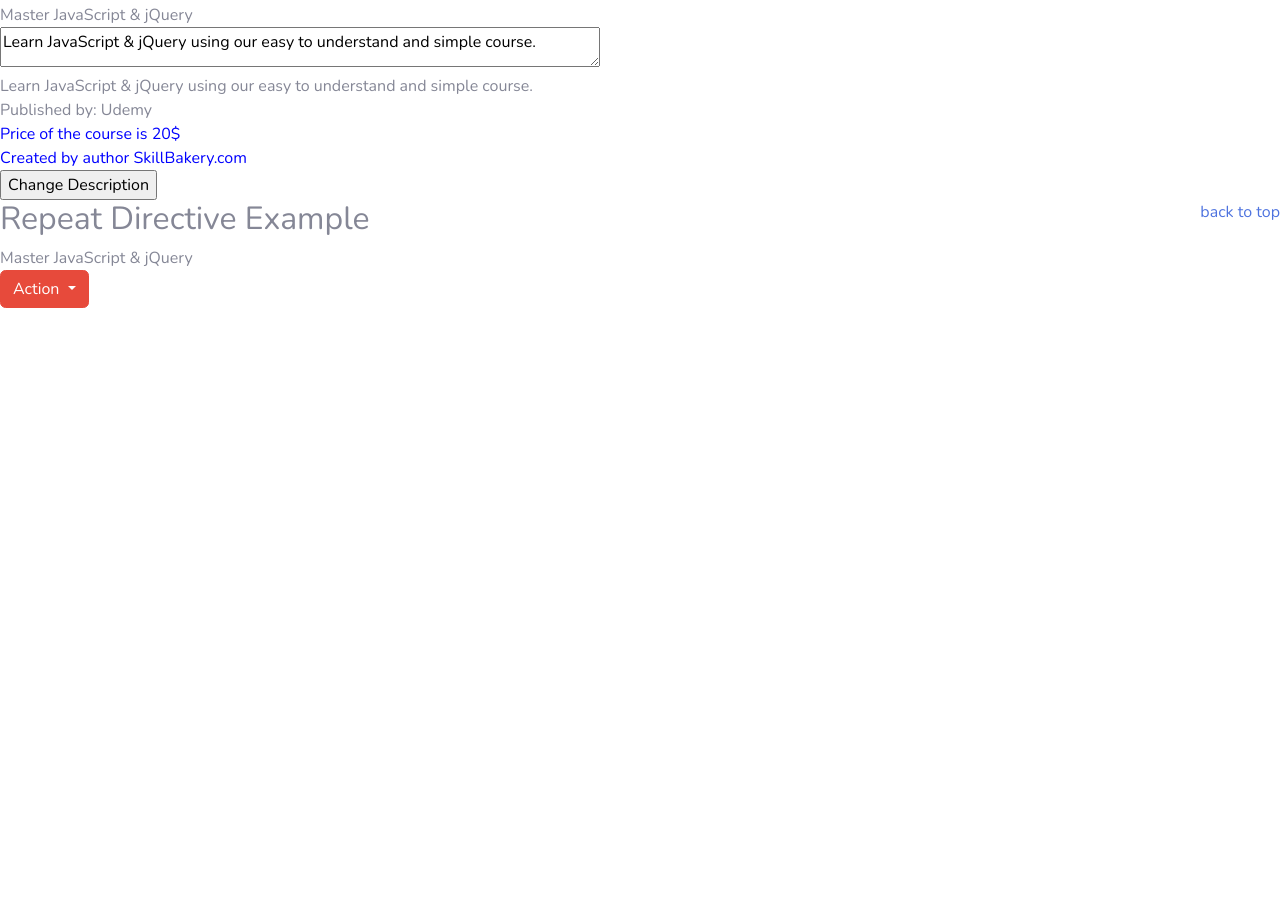
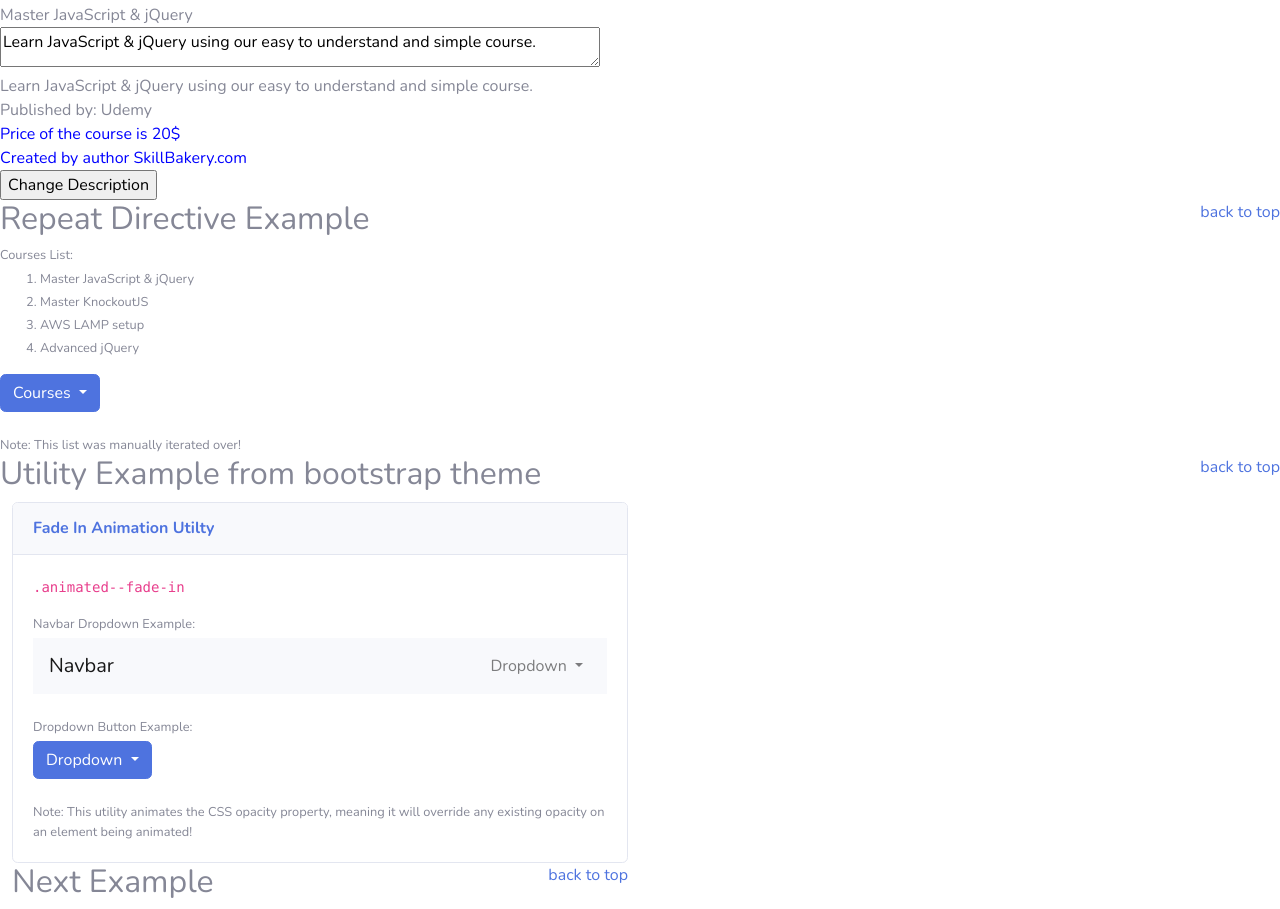
Before and after one commit to Joel-Bright-Xyram/Project-1, a website with bundled scripts: page index.html in a window 1280 px wide. Shown: the part 859-1768 px from the top of the page. Before the commit the page ends 1167 px from the top, so only its background shows below. Built offline with nearby package versions, Linux system fonts and the light colour scheme.

Commit message:
fix: Corrected the issues in the dropdown

```diff
--- a/index.html
+++ b/index.html
@@ -5,7 +5,6 @@
     <meta http-equiv="X-UA-Compatible" content="IE=edge" />
     <meta name="viewport" content="width=device-width, initial-scale=1.0" />
     <title>Example Practice</title>
-    <link rel="stylesheet" href="css/custom.css">
 
     <!-- Custom fonts for this template-->
     <link href="vendor/fontawesome-free/css/all.min.css" rel="stylesheet" type="text/css">
@@ -15,6 +14,9 @@
 
     <!-- Custom styles for this template-->
     <link href="css/sb-admin-2.min.css" rel="stylesheet">
+
+    <!-- Custom styles for practice-->
+    <link rel="stylesheet" href="css/custom.css">
   </head>
   <body data-ng-cloak>
     <ol id="contents">
@@ -157,20 +159,81 @@
             courseUrl: "https://www.udemycom/advanced-jquery-tips-and-tricks-for-developers-designers/",
             coverColour: "green"
         }]'>
-        <div>{{Courses[0].title}}</div>
-        <!-- Example single danger button -->
-        <div class="btn-group">
-            <button type="button" class="btn btn-danger dropdown-toggle" data-bs-toggle="dropdown" aria-expanded="false">
-            Action
-            </button>
-            <ul class="dropdown-menu">
-            <li><a class="dropdown-item" href="#">Action</a></li>
-            <li><a class="dropdown-item" href="#">Another action</a></li>
-            <li><a class="dropdown-item" href="#">Something else here</a></li>
-            <li><hr class="dropdown-divider"></li>
-            <li><a class="dropdown-item" href="#">Separated link</a></li>
-            </ul>
+        <div class="small mb-1">Courses List:</div>
+        <ol>
+            <li class="small mb-1" data-ng-repeat="Course in Courses">{{Course.title}}</li>
+        </ol>
+            <div class="dropdown mb-4">
+                <button class="btn btn-primary dropdown-toggle" type="button"
+                    id="dropdownMenuButton" data-toggle="dropdown" aria-haspopup="true"
+                    aria-expanded="false">
+                    Courses
+                </button>
+                <div class="dropdown-menu animated--fade-in"
+                    aria-labelledby="dropdownMenuButton">
+                    <div data-ng-repeat="Course in Courses"><a class="dropdown-item" href="{{Course.courseUrl}}">{{Course.title}}</a></div>
+                </div>
+            </div>
+            <p class="mb-0 small">Note: This list was manually iterated over!</p>
         </div>
+
+        <a href="#contents" style="float: right">back to top</a>
+        <h2>Utility Example from bootstrap theme</h2>
+        <!-- Fade In Utility Example from bootstrap theme-->
+        <div class="col-lg-6">
+
+            <div class="card position-relative">
+                <div class="card-header py-3">
+                    <h6 class="m-0 font-weight-bold text-primary">Fade In Animation Utilty</h6>
+                </div>
+                <div class="card-body">
+                    <div class="mb-3">
+                        <code>.animated--fade-in</code>
+                    </div>
+                    <div class="small mb-1">Navbar Dropdown Example:</div>
+                    <nav class="navbar navbar-expand navbar-light bg-light mb-4">
+                        <a class="navbar-brand" href="#">Navbar</a>
+                        <ul class="navbar-nav ml-auto">
+                            <li class="nav-item dropdown">
+                                <a class="nav-link dropdown-toggle" href="#" id="navbarDropdown"
+                                    role="button" data-toggle="dropdown" aria-haspopup="true"
+                                    aria-expanded="false">
+                                    Dropdown
+                                </a>
+                                <div class="dropdown-menu dropdown-menu-right animated--fade-in"
+                                    aria-labelledby="navbarDropdown">
+                                    <a class="dropdown-item" href="#">Action</a>
+                                    <a class="dropdown-item" href="#">Another action</a>
+                                    <div class="dropdown-divider"></div>
+                                    <a class="dropdown-item" href="#">Something else here</a>
+                                </div>
+                            </li>
+                        </ul>
+                    </nav>
+                    <div class="small mb-1">Dropdown Button Example:</div>
+                    <div class="dropdown mb-4">
+                        <button class="btn btn-primary dropdown-toggle" type="button"
+                            id="dropdownMenuButton" data-toggle="dropdown" aria-haspopup="true"
+                            aria-expanded="false">
+                            Dropdown
+                        </button>
+                        <div class="dropdown-menu animated--fade-in"
+                            aria-labelledby="dropdownMenuButton">
+                            <a class="dropdown-item" href="#">Action</a>
+                            <a class="dropdown-item" href="#">Another action</a>
+                            <a class="dropdown-item" href="#">Something else here</a>
+                        </div>
+                    </div>
+                    <p class="mb-0 small">Note: This utility animates the CSS opacity property, meaning
+                        it will override any existing opacity on an element being animated!</p>
+                </div>
+            </div>
+            <a href="#contents" style="float: right">back to top</a>
+
+            <h2>Next Example</h2>
+
+        </div>
+
     </div>
     <!-- Bootstrap core JavaScript-->
     <script src="vendor/jquery/jquery.min.js"></script>
```
